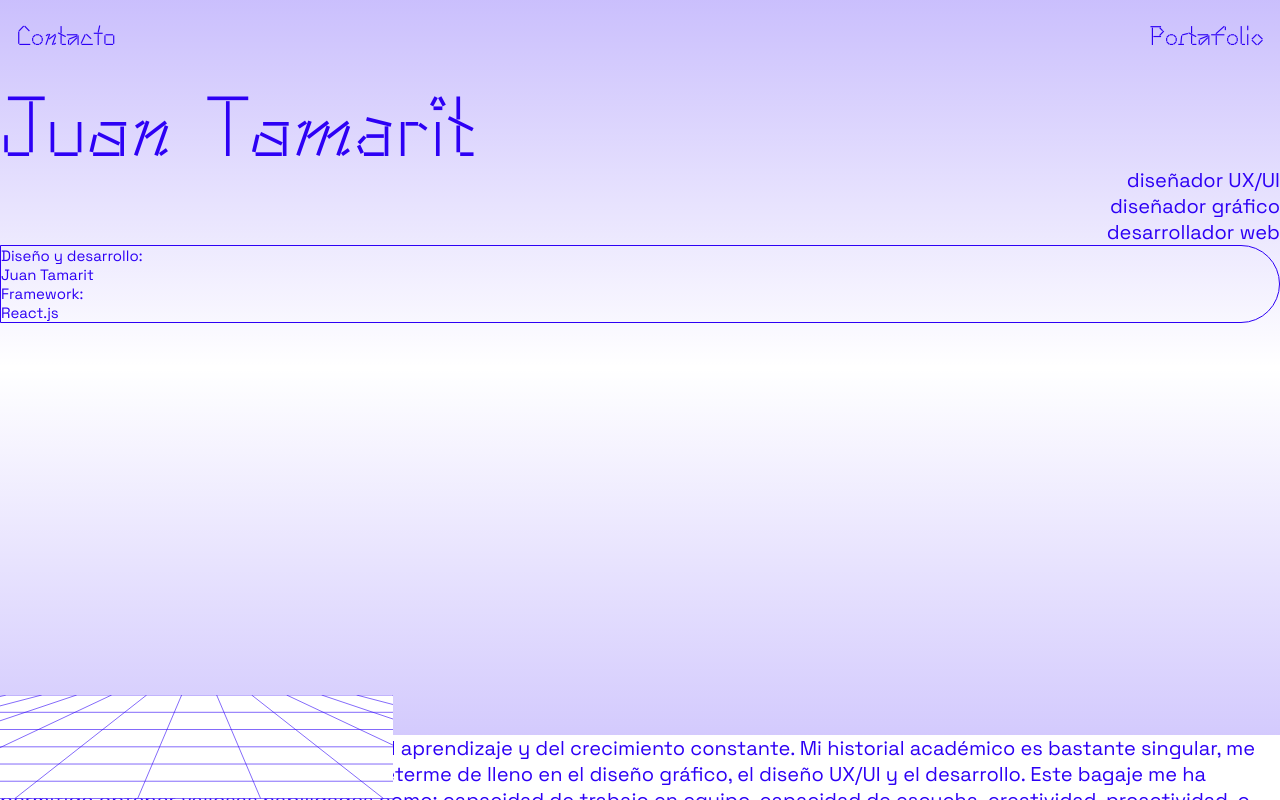
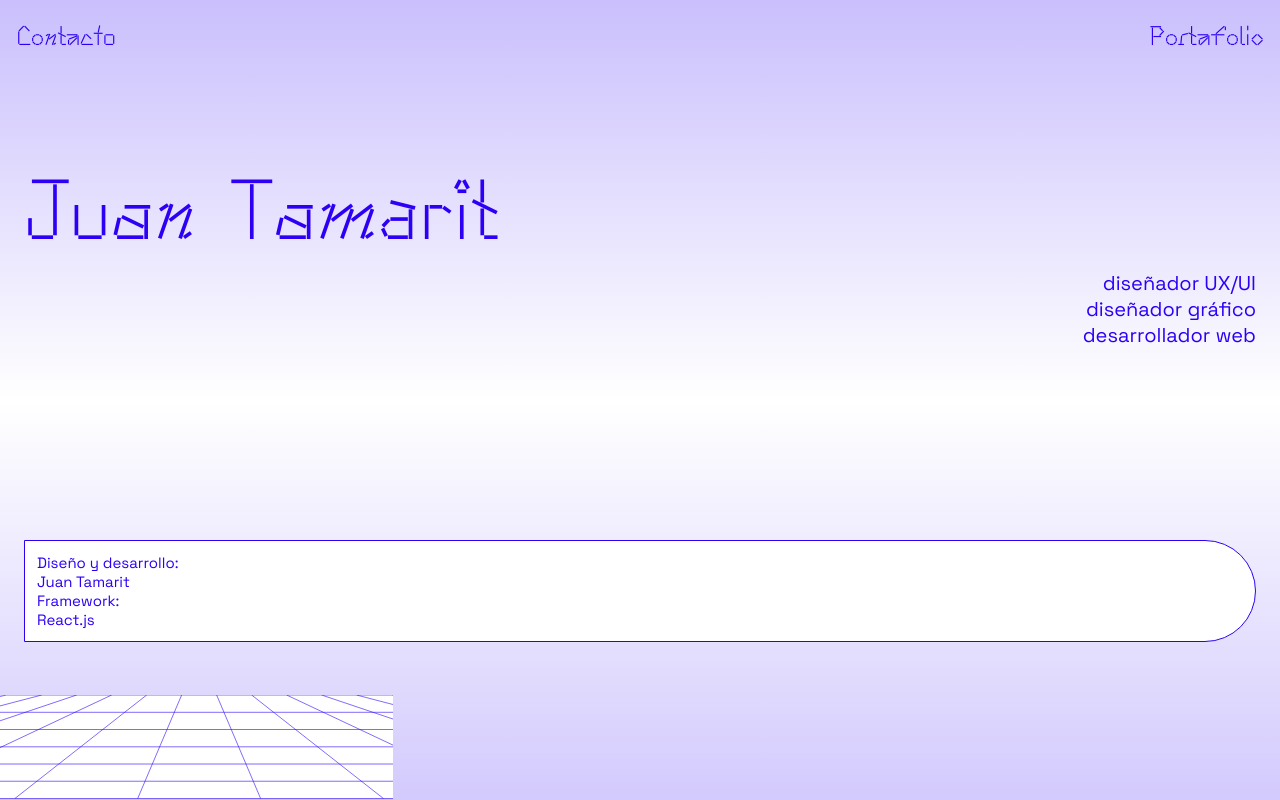
Before and after one commit to LidiaA3/JuanPortfolio, a React (Vite) app: page / in a window 1280 px wide. Shown: the top 800 px of the page. Built offline with nearby package versions, Linux system fonts and the light colour scheme.

Commit message:
Maquetación Hero Section

```diff
--- /dev/null
+++ b/src/components/credits/Credits.jsx
@@ -0,0 +1,18 @@
+import "./credits.scss";
+
+function Credits() {
+  return (
+    <>
+      <div className="credits text-small">
+        Diseño y desarrollo: <br />
+        Juan Tamarit
+        <br />
+        Framework:
+        <br />
+        React.js
+      </div>
+    </>
+  );
+}
+
+export default Credits;
--- /dev/null
+++ b/src/components/credits/credits.scss
@@ -0,0 +1,9 @@
+@import '../../scss/variables';
+
+.credits {
+    border: 1px solid $color-primary;
+    border-radius: 0 100px 100px 0;
+    padding: 1.2rem 4rem 1.2rem 1.2rem;
+    margin: 0 $horizontal-margins-mobile;
+    background-color: white;
+}
--- a/src/scss/_images.scss
+++ b/src/scss/_images.scss
@@ -16,7 +16,6 @@ img {
     position: absolute;
     bottom: 0;
     overflow: hidden;
-
 }
 
 .hero-section__floor {
--- /dev/null
+++ b/src/scss/_margins.scss
@@ -0,0 +1,5 @@
+.hero-section {
+    &__main-text {
+        padding: 0 $horizontal-margins-mobile;
+    }
+}
--- a/src/scss/_typography.scss
+++ b/src/scss/_typography.scss
@@ -43,3 +43,7 @@ p, .text-default {
     font-family: $font-primary;
     font-size: $font-size-small;
 }
+
+.home-main .h1 {
+    line-height: 0.9;
+}
--- a/src/scss/_variables.scss
+++ b/src/scss/_variables.scss
@@ -32,18 +32,47 @@ $color-blue-fluor: hsl(251 % 360, 100%, 48%);
     $font-size-small: 1.5rem;
     $font-size-default: $font-size-base;
 
+    //FONT WEIGHTS
+    $font-weight-light: 300;
+    $font-weight-regular: 400;
+    $font-weight-medium: 500;
+    $font-weight-semibold: 600;
+    $font-weight-bold: 700;
+
+//UNITS
+    $base-unit: 0.8rem; //8px
+    //big-scale (scale of values)
+    // consists in a valor succession where each value is the result of the addition of the all anterior values
+    $big-scale-base-unit: $base-unit; //8px
+    $big-scale-unit-1: $big-scale-base-unit; //8px
+    $big-scale-unit-2: calc($big-scale-base-unit * 2); //16px
+    $big-scale-unit-3: calc($big-scale-unit-1 + $big-scale-unit-2); //24px
+    $big-scale-unit-4: calc($big-scale-unit-1 + $big-scale-unit-2 + $big-scale-unit-3); //48px
+    $big-scale-unit-5: calc($big-scale-unit-1 + $big-scale-unit-2 + $big-scale-unit-3 + $big-scale-unit-4); //96px
+    $big-scale-unit-6: calc($big-scale-unit-1 + $big-scale-unit-2 + $big-scale-unit-3 + $big-scale-unit-4 + $big-scale-unit-5); //192px
+
+    //default-scale (scale of values)
+    // consists in a valor succession based on multiples of 16px
+    $default-scale-base-unit: ($base-unit * 2); //16px
+    $default-scale-unit-1: $default-scale-base-unit; //16px
+    $default-scale-unit-2: calc($default-scale-base-unit * 2); //32px
+    $default-scale-unit-3: calc($default-scale-base-unit * 3); //48px
+    $default-scale-unit-4: calc($default-scale-base-unit * 4); //64px
+    $default-scale-unit-5: calc($default-scale-base-unit * 5); //80px
+    $default-scale-unit-6: calc($default-scale-base-unit * 6); //96px
+    $default-scale-unit-7: calc($default-scale-base-unit * 7); //112px
+    $default-scale-unit-8: calc($default-scale-base-unit * 8); //128px
+    $default-scale-unit-9: calc($default-scale-base-unit * 9); //144px
+    $default-scale-unit-10: calc($default-scale-base-unit * 10); //160px
 
 
 
-//UNITS
-$unit-base: 0.8rem;
-$unit-lineheight-ratio: 1.3;
+// $unit-lineheight-ratio: 1.3;
 
-//TYPE RATIOS
-$perfect-fourth: 1.333;
-$augmented-fourth: 1.414;
+//MARGINS
+$horizontal-margins-mobile: 2.4rem;
 
-$type-ratio: $perfect-fourth;
+
 
 
 
--- a/src/scss/global.scss
+++ b/src/scss/global.scss
@@ -2,6 +2,7 @@
 @import './_mixins.scss';
 @import './_typography';
 @import './_images';
+@import './margins';
 
 
 
@@ -11,7 +12,12 @@
     padding: 0;
     box-sizing: border-box;
 }
+
 body {
     color: $color-primary;
-    font-family: 'Space Grotesk', sans-serif;
+    font-family: $font-primary;
 }
+
+// .home-main {
+//     padding: 0 $horizontal-margins-mobile 0 $horizontal-margins-mobile;
+// }
--- a/src/views/home/Home.jsx
+++ b/src/views/home/Home.jsx
@@ -3,31 +3,29 @@ import Skill from "../../components/skills/Skill";
 import Button from "../../components/buttons/button";
 import "./Home.scss";
 import "../../scss/_images.scss";
+import Credits from "../../components/credits/Credits";
 
 export default function Home() {
   return (
     <>
       <Topbar url="/portafolio" link="Portafolio" />
-      <main>
+      <main className="home-main">
         <section className="hero-section">
           <div className="hero-section__main-text">
             <span className="h1">Juan Tamarit</span>
-            <span className="text-default hero-section__profession-text">
-              diseñador UX/UI
-              <br />
-              diseñador gráfico
-              <br />
-              desarrollador web
-            </span>
-            <span className="hero-section__credits text-small">
-              Diseño y desarrollo: <br />
-              Juan Tamarit
-              <br />
-              Framework:
-              <br />
-              React.js
-            </span>
+            <div>
+              <h2 className="text-default hero-section__profession-text">
+                diseñador UX/UI
+              </h2>
+              <h2 className="text-default hero-section__profession-text">
+                diseñador gráfico
+              </h2>
+              <h2 className="text-default hero-section__profession-text">
+                desarrollador web
+              </h2>
+            </div>
           </div>
+          <Credits />
           <div className="hero-section__floor-container">
             <img
               className="hero-section__floor"
--- a/src/views/home/Home.scss
+++ b/src/views/home/Home.scss
@@ -2,20 +2,22 @@
 
 .hero-section {
     padding-top: 65px;
-    height: calc(100vh - 65px);
-    // height: 100vh;
+    height: calc(100vh);
+
     &__main-text {
         display: flex;
         flex-direction: column;
+        margin-top: $big-scale-unit-5;
+        margin-bottom: $big-scale-unit-6;
+        gap: $default-scale-unit-2;
     }
     &__profession-text {
         text-align: right;
-        }
-        &__credits {
-            border: 1px solid $color-primary;
-            border-radius: 0 100px 100px 0;
+        font-weight: $font-weight-regular;
     }
 }
+
+
 
 .skills-section {
     &__knowledges-container {
```
Lines whose indentation alone changed are shown as unchanged.
